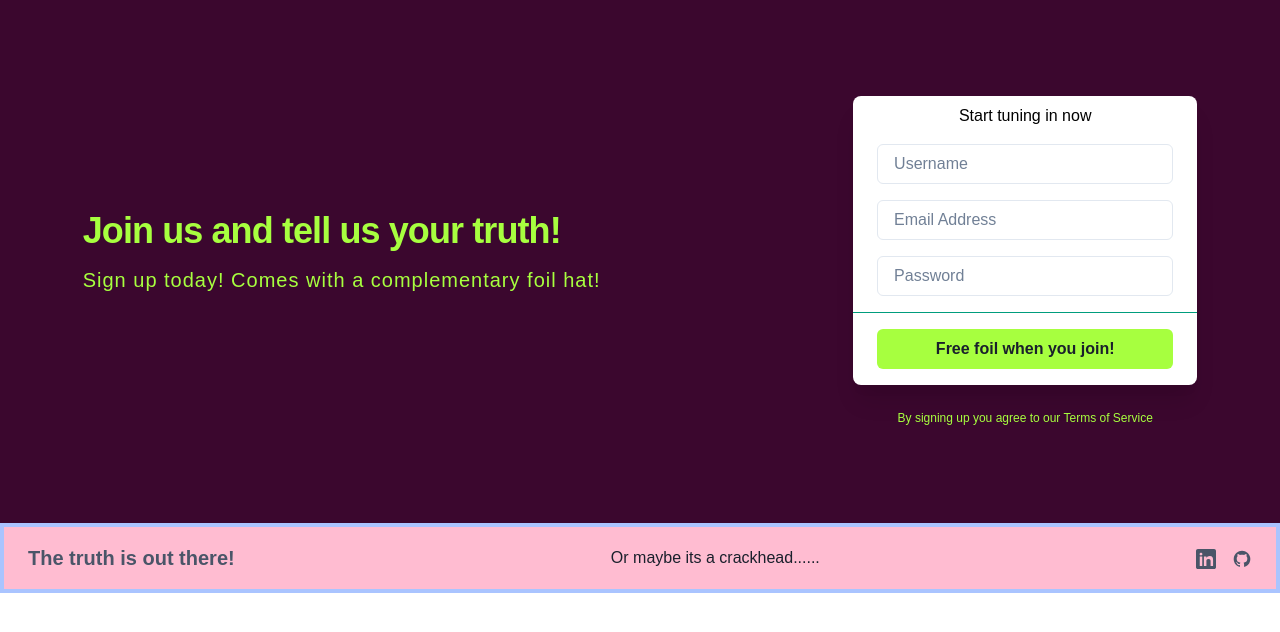
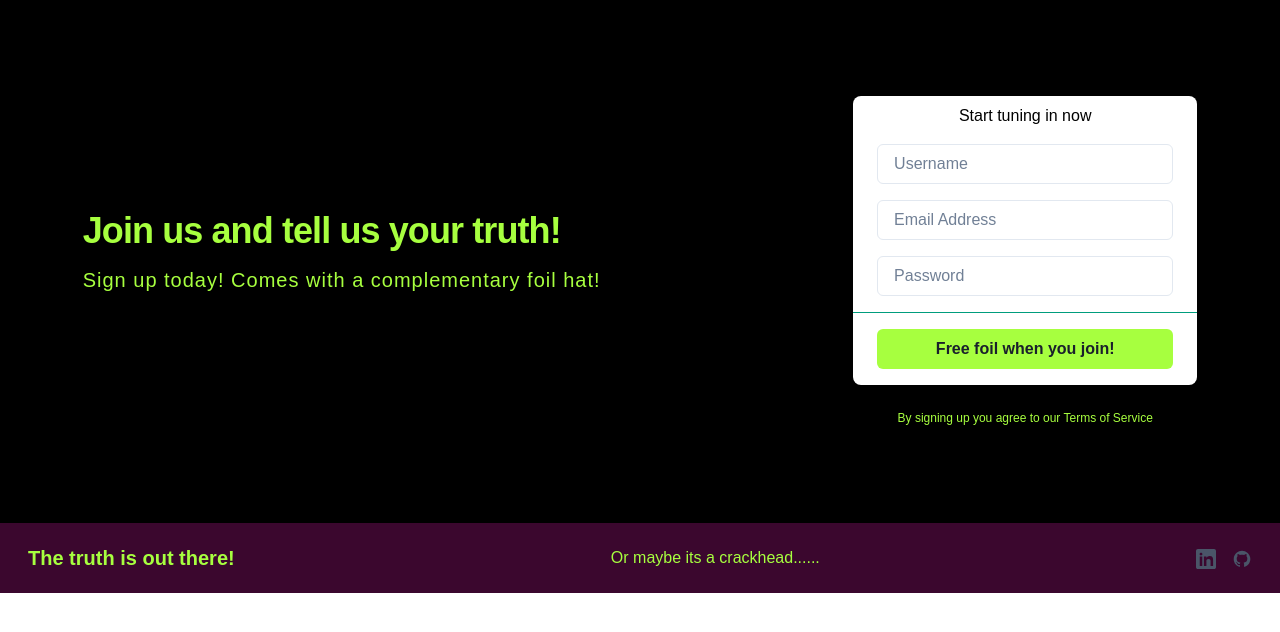
Before and after one commit to vrich88/cautious-journey, a React (Create React App) app in the folder client/: page /signup in a window 1280 px wide. Shown: the top 632 px of the page. Built offline with nearby package versions, Linux system fonts and the light colour scheme.

Commit message:
updated footer colors and added notes.

```diff
--- a/client/src/components/footer/Footer.jsx
+++ b/client/src/components/footer/Footer.jsx
@@ -1,11 +1,12 @@
 import React from "react";
 import { chakra, Flex, Icon } from "@chakra-ui/react";
 
-export default function App(){
+export default function footer(){
   return (
     <Flex
       w="full"
-      bg="#AAC4FF"
+      //footer border color
+      bg="primary.800"
       _dark={{ bg: "#3e3e3e" }}
       p= "0.25rem"
       alignItems="center"
@@ -21,7 +22,8 @@ export default function App(){
         justify="space-between"
         px="6"
         py="4"
-        bg="#FFBCD1"
+        //Main footer background color
+        bg="primary.800"
         _dark={{
           bg: "gray.900",
         }}
@@ -30,9 +32,10 @@ export default function App(){
           href="#"
           fontSize="xl"
           fontWeight="bold"
-          color="gray.600"
+          //footer text color
+          color="primary.900"
           _dark={{
-            color: "#5DA271",
+            color: "#2A2727",
             _hover: {
               color: "gray.300",
             },
@@ -46,7 +49,8 @@ export default function App(){
 
         <chakra.p
           py={{ base: "2", sm: "0" }}
-          color="gray.800"
+          //footer centered text color
+          color="primary.900"
           _dark={{ color: "white" }}
         >
           Or maybe its a crackhead......
--- a/client/src/components/login/SignupForm.jsx
+++ b/client/src/components/login/SignupForm.jsx
@@ -16,7 +16,7 @@ import {
 export default function SignupForm() {
   // bg = background color and everything below where its placed colors it
   return (
-    <Box px={8} py={24} mx="auto" bg={["primary.800"]}>
+    <Box px={8} py={24} mx="auto" bg={["black"]}>
 
 
 
```
